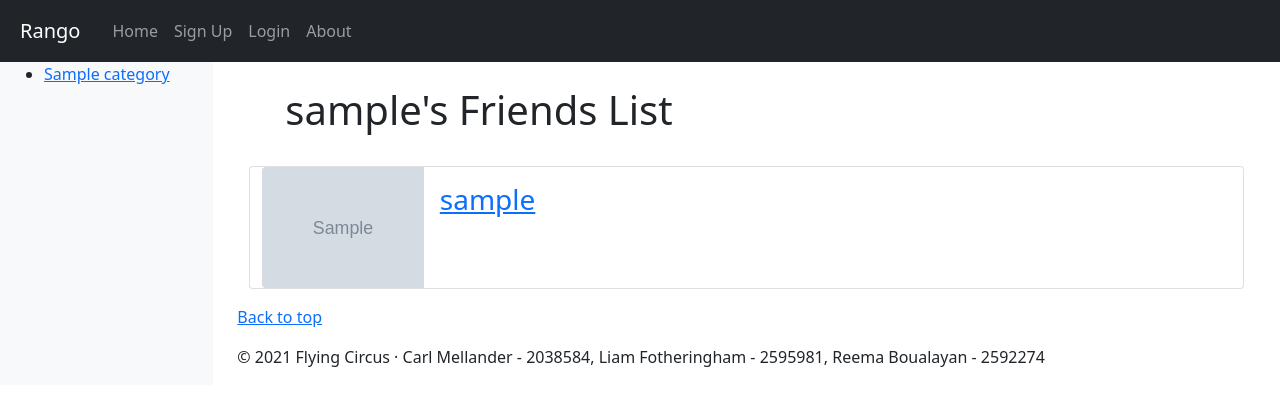
After one commit to liamfotheringham/internet_technology_group_project, a Django app: a page that uses templates/rango/friends_list.html in a window 1280 px wide. The commit adds this page. Shown: the top 406 px of the page. Run offline with Django 3.2, Linux system fonts and the light colour scheme; tables that the repository leaves empty hold one stand-in row (values such as "Sample post"); grey boxes marked "Sample" are stand-in pictures.

Commit message:
Addition of Friends List

```diff
--- a/rango/urls.py
+++ b/rango/urls.py
@@ -12,5 +12,6 @@ urlpatterns = [
     path('register/', views.register, name='register'),
     path('login/', views.user_login, name='login'),
     path('logout/', views.user_logout, name='logout'),
-    path('profile/<username>/', views.ProfileView.as_view(), name='profile')
+    path('profile/<username>/', views.ProfileView.as_view(), name='profile'),
+    path('profile/<username>/friendslist/', views.friends_list , name='friends_list')
 ]
--- a/rango/views.py
+++ b/rango/views.py
@@ -283,6 +283,18 @@ class ProfileView(View):
 
         return render(request, 'rango/profile.html', context_dict)
 
+def friends_list(request, username):
+    context_dict = {}
+    context_dict['username'] = username
+
+    try:
+        user = User.objects.get_or_create(username=username)[0]
+        context_dict['friends'] = get_all_friends(user.userprofile)
+    except:
+        return redirect(reverse('rango:index'))
+
+    return render(request, 'rango/friends_list.html', context_dict)
+
 def get_five_friends(user_profile):
     try:
         friend = Friend.objects.get(user_profile=user_profile)
--- a/static/style.css
+++ b/static/style.css
@@ -1,3 +1,4 @@
 .custom-inline{
-    display:flex !important;
+    display: flex !important;
+    justify-content: space-between !important;
 }
--- /dev/null
+++ b/templates/rango/friends_list.html
@@ -0,0 +1,46 @@
+{% extends 'rango/base.html' %}
+{% load staticfiles %}
+
+{% block title_block %}
+{{ username }}'s Friend List
+{% endblock title_block %}
+
+{% block body_block %}
+<div class="jumbotron p-4">
+    <div class="container">
+        <h1 class="jumbotron-heading">{{ username }}'s Friends List</h1>
+    </div>
+</div>
+<div>
+    <div class="container">
+        <div class="row">
+            {% if friends %}
+            {% for friend in friends %}
+            <div class="card mb-3">
+                <div class="row g-0">
+                    <div class="col-md-2 col-sm-6">
+                        {% if friend.picture %}
+                        <img class="img-fluid rounded-start" src="{{ MEDIA_URL }}{{friend.picture}}"
+                            alt="{{friend}}'s profile picture">
+                        {% else %}
+                        <img class="img-fluid rounded-start" src="{% static 'images/default_user.jpg' %}"
+                            alt="{{friend}}'s profile picture">
+                        {% endif %}
+                    </div>
+                    <div class="col-md-10 col-sm-6">
+                        <div class="card-body">
+                            <h3><a href="{% url 'rango:profile' friend %}">{{friend}}</a></h3>
+                        </div>
+                    </div>
+                </div>
+            </div>
+            {% endfor %}
+            {% else %}
+                <h3>No Friends to Show</h3>
+                <br />
+                <br />
+            {% endif %}
+        </div>
+    </div>
+</div>
+{% endblock body_block %}
```
Also changed, not shown: templates/rango/profile.html (+7 -3 lines).
